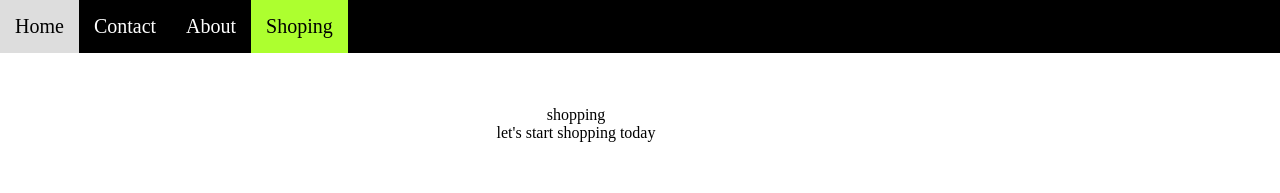
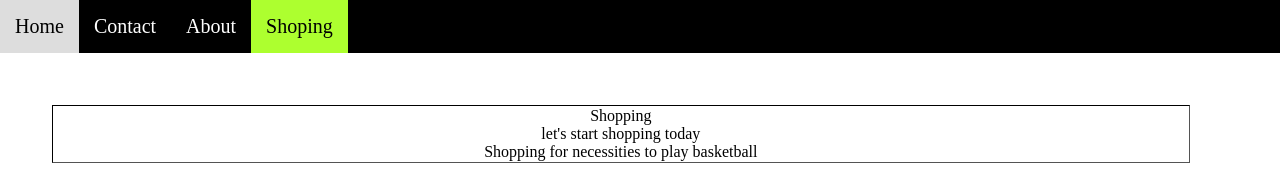
Before and after one commit to zettacamp-bambang-nakulo/mini_project_hosting, a plain HTML site: page shopping.html in a window 1280 px wide. Shown: the top 193 px of the page. Drawn offline with Linux system fonts and the light colour scheme.

Commit message:
htmlday_3

```diff
--- a/shopping.html
+++ b/shopping.html
@@ -14,13 +14,16 @@
 	</div>
 
 	<!---table about-->
-	<table>
+	<table border="10">
 		<tr>
-			<td class="box-1">shopping
+			<td class="box-1">Shopping
 			<br>
 			let's start shopping today
+            <br>
+            Shopping for necessities to play basketball
 			</td>
 		</tr>
+    </table>
     <table class="table2"border="1">
 		<tr class="tr-judul">
 			<td>
@@ -56,7 +59,7 @@
             <td>
                 <dt>GR7 series</dt>
                 <dd>The series basketball which is suitable for playing basketball on indoor and outdoor courts for all ages</dd>
-                <ul>
+                <ul> <!--another list-->
                     <li>condition: New</li>
                     <li>Size: 7</li>
                     <li>Unit Weight: 800 g</li>
--- a/style.css
+++ b/style.css
@@ -45,7 +45,7 @@ footer {
 
 table{
 	text-align: center;
-	width: 90%;
+	width: 97%;
 	border: 0px solid black;
 	padding: 50px;
 }
```
